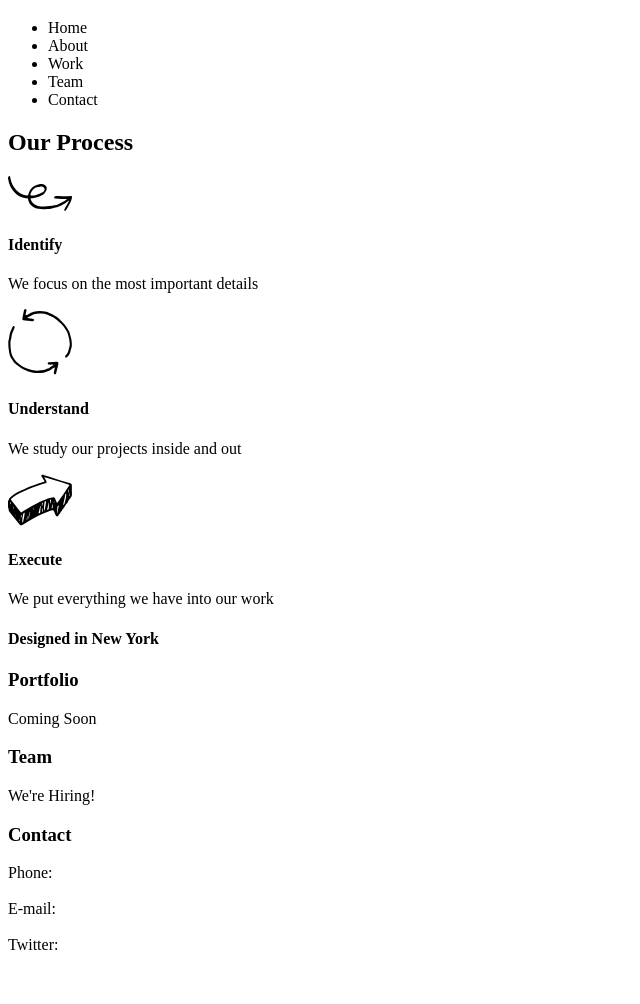
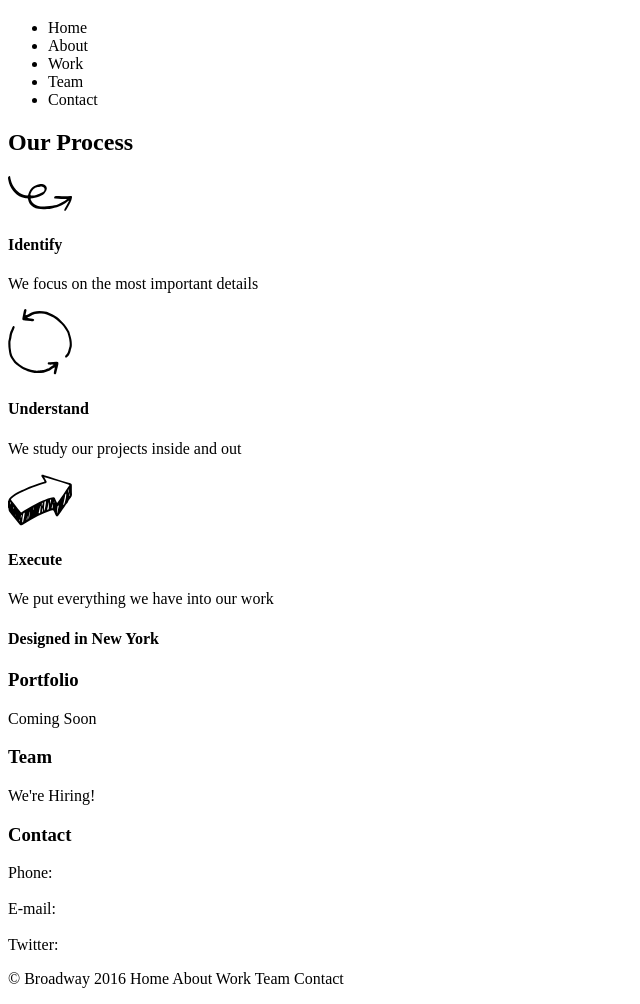
Before and after one commit to nianghaned/Broadway, a plain HTML site: page index.html in a window 1280 px wide. Shown: the part 61-1065 px from the top of the page, without its empty margins (0-640 px from the left). Before the commit the page ends 1031 px from the top, so only its background shows below. Drawn offline with Linux system fonts and the light colour scheme.

Commit message:
add bottom info and copyright

```diff
--- a/index.html
+++ b/index.html
@@ -49,6 +49,7 @@
 
     <div>
       <!-- insert bottom nav later -->
+      <p> &copy; Broadway 2016 Home About Work Team Contact </p>
     </div>
 
   </body>
```
